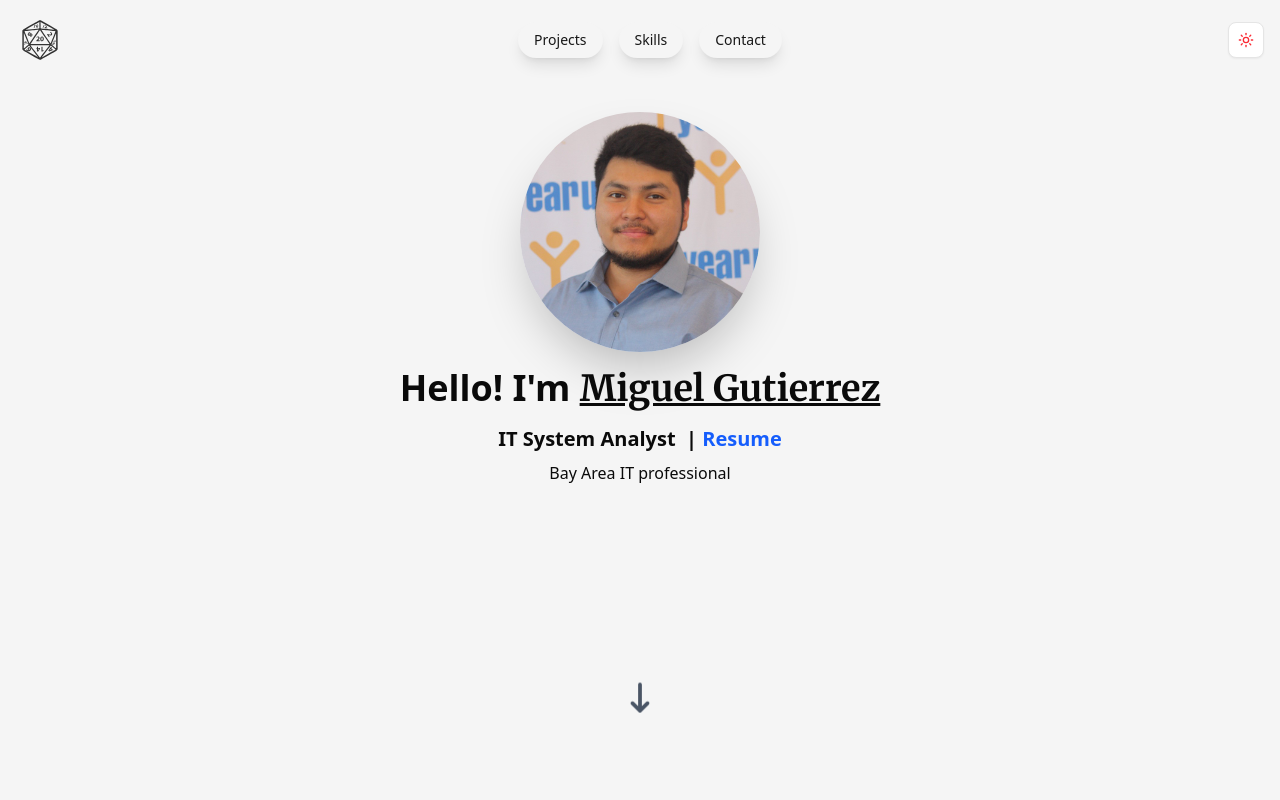
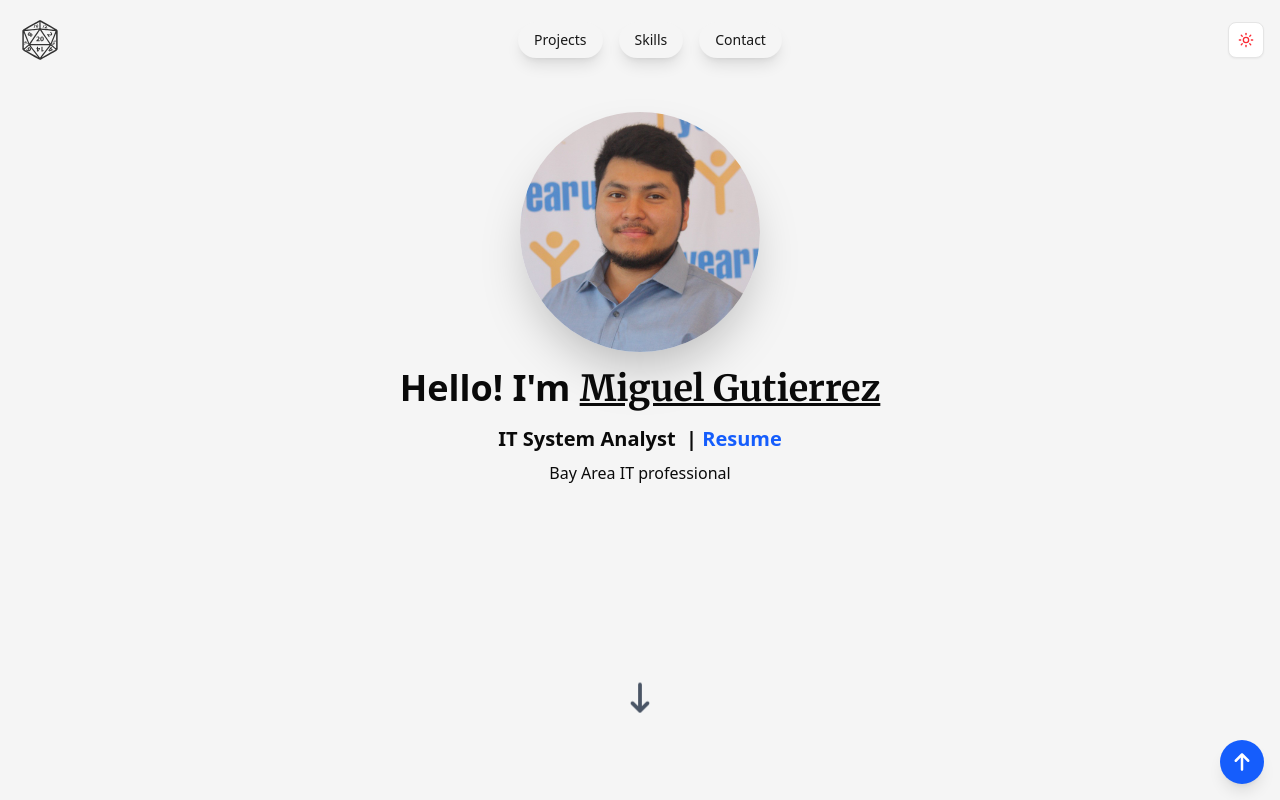
Before and after one commit to miguelgutierrez2017/gmiguel.com, a Next.js app in the folder gmiguel.com/: page / in a window 1280 px wide. Shown: the top 800 px of the page. Built offline with nearby package versions, Linux system fonts and the light colour scheme.

Commit message:
Add FloatingButton component and fade-in animation to enhance user experience

```diff
--- a/gmiguel.com/src/app/globals.css
+++ b/gmiguel.com/src/app/globals.css
@@ -63,6 +63,21 @@
       height: 0;
     }
   }
+}
+
+@keyframes fade-in {
+  from {
+    opacity: 0;
+    transform: translateY(20px);
+  }
+  to {
+    opacity: 1;
+    transform: translateY(0);
+  }
+}
+
+.animate-fade-in {
+  animation: fade-in 1s ease-out forwards;
 }
 
 :root {
--- a/gmiguel.com/src/app/page.js
+++ b/gmiguel.com/src/app/page.js
@@ -3,6 +3,7 @@ import Bio from "@/components/bio";
 import Skills from "@/components/skills";
 import Projects from "@/components/projects";
 import Contact from "@/components/contact";
+import FloatingButton from "@/components/floatbutton.js"; // Import the FloatingButton component
 import { FaArrowDownLong } from "react-icons/fa6";
 
 export default function Home() {
@@ -36,6 +37,9 @@ export default function Home() {
           <Contact />
         </section>
       </main>
+
+      {/* Floating button to go back to the landing page */}
+      <FloatingButton />
     </div>
   );
 }
--- a/gmiguel.com/src/components/bio.js
+++ b/gmiguel.com/src/components/bio.js
@@ -1,6 +1,9 @@
 export default function Bio() {
   return (
-    <section id="about" className="mb-8 flex flex-col items-center">
+    <section
+      id="about"
+      className="mb-8 flex flex-col items-center opacity-0 animate-fade-in"
+    >
       <div className="flex flex-col items-center mt-4">
         <img
           src="/pfp.jpeg"
--- /dev/null
+++ b/gmiguel.com/src/components/floatbutton.js
@@ -0,0 +1,43 @@
+"use client";
+
+import { useState, useEffect } from "react";
+import { FaArrowUp } from "react-icons/fa6";
+
+export default function FloatingButton() {
+  const [isVisible, setIsVisible] = useState(false);
+
+  useEffect(() => {
+    const handleScroll = () => {
+      const scrollTop = window.scrollY; // Current vertical scroll position
+      const scrollHeight = document.documentElement.scrollHeight; // Total height of the document
+      const clientHeight = document.documentElement.clientHeight; // Height of the viewport
+
+      // Show the button when the user scrolls near the bottom
+      if (scrollTop + clientHeight >= scrollHeight - 100) {
+        setIsVisible(true);
+      } else if (scrollTop <= 100) {
+        // Hide the button when the user scrolls near the top
+        setIsVisible(false);
+      }
+    };
+
+    window.addEventListener("scroll", handleScroll);
+
+    // Cleanup the event listener on component unmount
+    return () => {
+      window.removeEventListener("scroll", handleScroll);
+    };
+  }, []);
+
+  return (
+    isVisible && (
+      <a
+        href="#landing"
+        className="fixed bottom-4 right-4 bg-blue-600 text-white p-3 rounded-full shadow-lg hover:bg-blue-700 transition duration-300"
+        aria-label="Back to top"
+      >
+        <FaArrowUp size={20} />
+      </a>
+    )
+  );
+}
```
